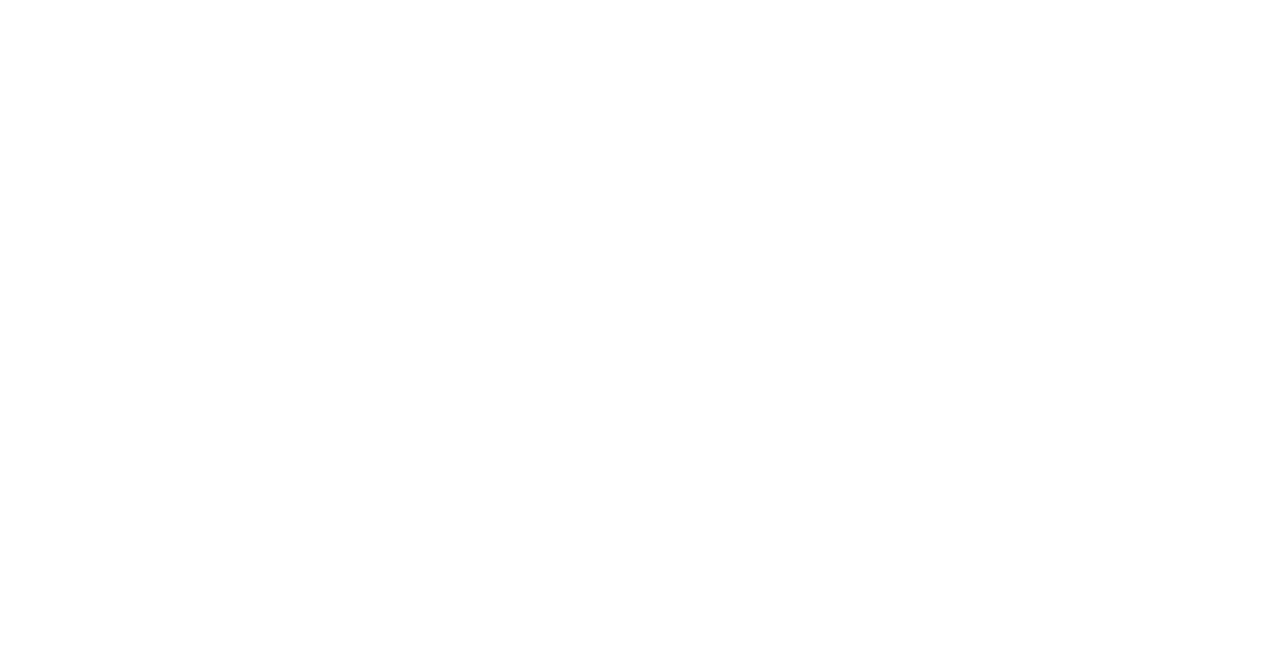
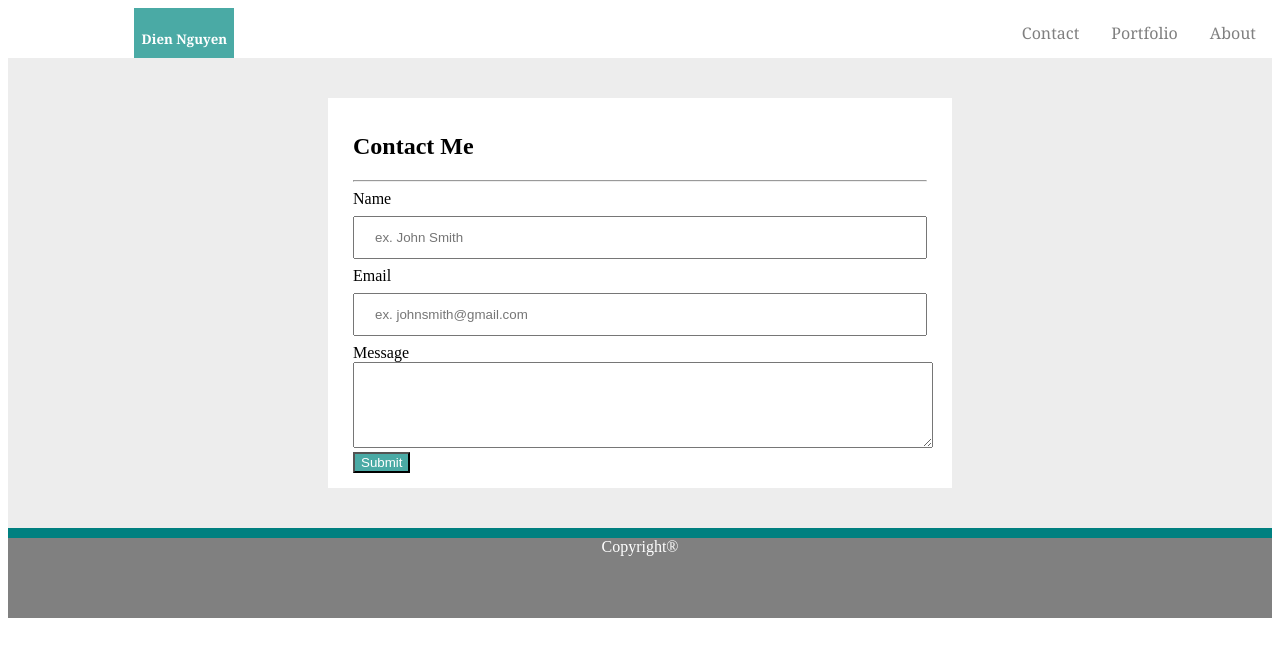
Before and after one commit to diennguyen90/Basic-Portfolio, a plain HTML site: page contact.html in a window 1280 px wide. Drawn offline with Linux system fonts and the light colour scheme.

Commit message:
contact page added

```diff
--- a/assets/css/style.css
+++ b/assets/css/style.css
@@ -9,6 +9,7 @@
     grid-row: 1 / span 1;
     background-color:white;
     font-family: Georgia;
+    overflow: hidden;
 }
 
 #myNameBox{
@@ -20,12 +21,23 @@
     text-decoration: none;
 }
 
-#wallpaper{
+#wallpaperAbout{
     grid-row: 2 / span 1;
     padding: 25px 75px 50px 75px;
     background-color: #EDEDED;
 }
+#wallpaperContact{
+    grid-row: 2 / span 1;
+    padding: 5vh 25vw 5vh 25vw;
+    background-color: #EDEDED;
+}
 #aboutMe{
+    grid-row:2 / span 1;
+    background-color: white;
+    padding: 15px 25px 15px 25px;
+}
+
+#contactMe{
     grid-row:2 / span 1;
     background-color: white;
     padding: 15px 25px 15px 25px;
@@ -57,6 +69,7 @@
       background-color: gray;
       height: 10vh;
       vertical-align:bottom;
+      color: white;
   }
 
   footer{
@@ -73,3 +86,25 @@
   p{
       font-family: arial;
   }
+  /* input{
+      margin-top: 6px;
+  }
+  span{
+    margin-top: 6px;
+  } */
+
+  input[type=text]{
+      width: 100%;
+      padding:12px 20px;
+      margin: 8px 0;
+      box-sizing: border-box;
+  }
+  textarea{
+      width:100%;
+      height:10vh;
+  }
+  input[type=submit]{
+    background-color:#4AAAA5;
+    color: white;
+    width: 10%;
+  }
--- a/contact.html
+++ b/contact.html
@@ -0,0 +1,58 @@
+<!DOCTYPE html>
+<html>
+<head>
+    <meta charset="utf-8" />
+    <meta http-equiv="X-UA-Compatible" content="IE=edge">
+    <title>Page Title</title>
+    <meta name="viewport" content="width=device-width, initial-scale=1">
+    <link rel="stylesheet" type="text/css" media="screen" href="./assets/css/style.css" />
+</head>
+<body>
+    <div id="container">
+            <header>
+                        <div id="myNameBox">
+                            <h5 style="text-align: center; "">Dien Nguyen</h5>
+                        </div>
+                        <ul>
+                            <li class="navList">About</li>
+                            <li class="navList">Portfolio</li>
+                            <li class="navList">Contact</li>
+                        </ul>
+            </header>
+        <section id="wallpaperContact">
+            <div id="contactMe">
+                <h2>Contact Me</h2>
+                <hr>
+                <form>
+                    <span>Name</span>
+                    <br>
+                    <input type="text" placeholder="ex. John Smith">
+                    <br>
+                    <span>Email</span>
+                    <br>
+                    <input type="text" placeholder="ex. johnsmith@gmail.com">
+                    <br>
+                    <span>Message</span>
+                    <br>
+                    <textarea>
+                    </textarea>
+                    <br>
+                    <input type="submit" value="Submit"></input>
+
+                </form>
+
+
+            </div>
+
+        </section>
+        <footer>
+            <div id="padFooter"></div>
+            <div id="mainFooter">
+                <span>Copyright®</span>
+            </div>
+        </footer>
+
+
+    </div>
+</body>
+</html>
```
Also changed, not shown: index.html (+1 -1 lines).
